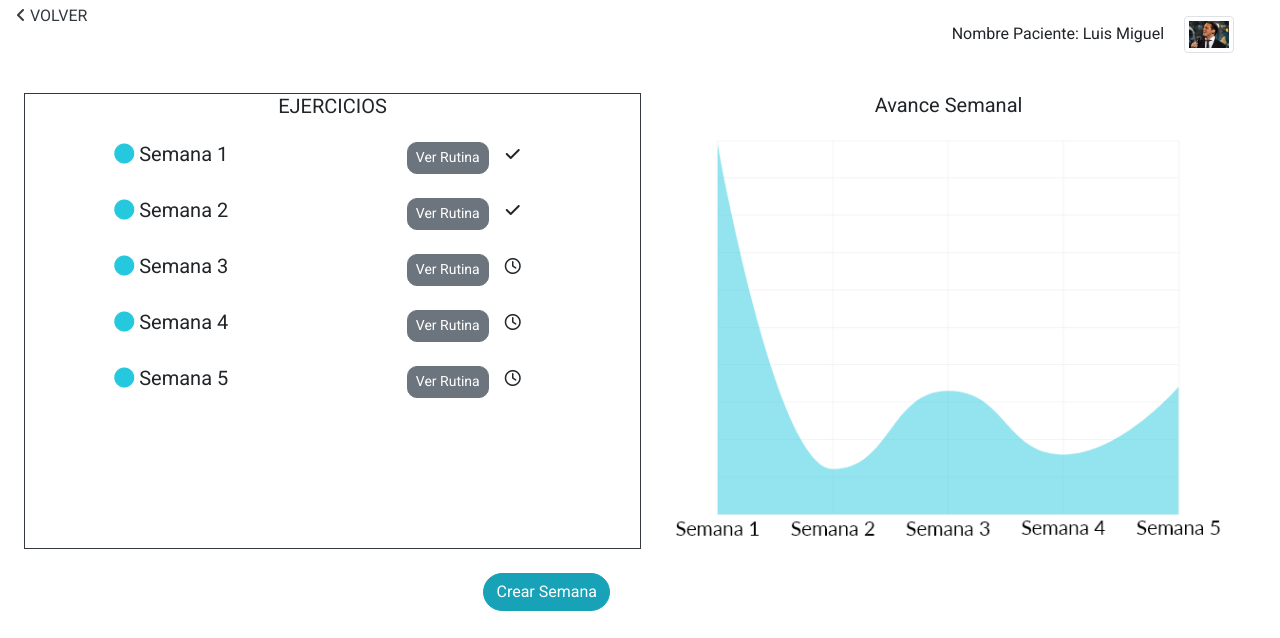
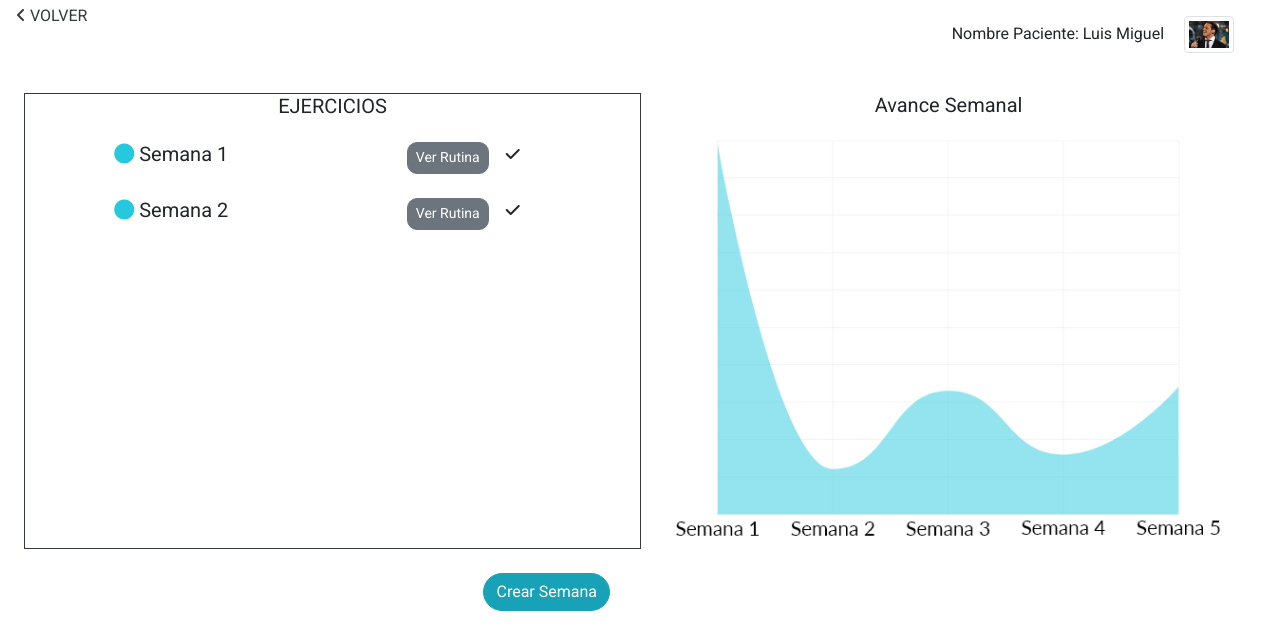
Before and after one commit to nicortezm/telerehab, a Django app: page /detalle_paciente/1/ in a window 1280 px wide. Shown: the part 67-705 px from the top of the page. Run offline with Django 4.2, Linux system fonts and the light colour scheme; a user stored in the database is signed in; data comes from the database, SQL or seed files in the repository; some libraries are stand-ins or nearby versions.

Commit message:
changes: profile, detalle_paciente

```diff
--- a/pagina/models.py
+++ b/pagina/models.py
@@ -26,6 +26,7 @@
     kinesiologo = models.ForeignKey(
         Kinesiologo, on_delete=models.PROTECT, null=True)
     paciente = models.ForeignKey(Paciente, on_delete=models.PROTECT)
+    status = models.BooleanField(default=False)
 
     def __str__(self):
         return self.nombre
@@ -64,7 +65,7 @@
         super().save(*args, **kwargs)
 
 
-class Actividad(models.Model):
+class Rutina(models.Model):
     ejercicio = models.ForeignKey(Ejercicio, on_delete=models.PROTECT)
 
     semana = models.ForeignKey(Semana, on_delete=models.CASCADE)
@@ -76,10 +77,10 @@
     video = models.FileField(upload_to='videos/pomo', null=True,
                              validators=[FileExtensionValidator(allowed_extensions=['MOV', 'avi', 'mp4', 'webm', 'mkv'])])
     date_uploaded = models.DateTimeField(default=timezone.now)
-    actividad = models.ForeignKey(Actividad, on_delete=models.CASCADE)
+    rutina = models.ForeignKey(Rutina, on_delete=models.CASCADE)
 
 
 class Feedback(models.Model):
     nota = models.IntegerField()  # TODO: ADD CHOICES
     comentario = models.TextField()
-    actividad = models.ForeignKey(Actividad, on_delete=models.CASCADE)
+    rutina = models.ForeignKey(Rutina, on_delete=models.CASCADE)
--- a/pagina/views.py
+++ b/pagina/views.py
@@ -7,7 +7,7 @@
 from django.contrib.auth.decorators import login_required, user_passes_test
 from users.views import is_paciente, is_kinesiologo, is_admin, is_admin_or_kinesiologo
 from users.models import Kinesiologo, Paciente, User
-from pagina.models import Categoria, Ejercicio
+from pagina.models import Categoria, Ejercicio, Semana
 # Create your views here.
 
 # VISTAS GENERICAS
@@ -31,11 +31,17 @@
 
 @login_required(login_url='login')
 def perfil(request):
+    typeuser = ''
     user_form = forms.UpdateUserForm(instance=request.user)
     if is_kinesiologo(request.user):
         profile_form = forms.UpdateKinesiologoForm()
+        typeuser = 'k'
+    elif is_paciente(request.user):
+        profile_form = forms.UpdatePacienteForm(instance=request.user.paciente)
+        typeuser = 'p'
     else:
-        profile_form = forms.UpdatePacienteForm()
+        profile_form = forms.UpdateUserForm()
+        typeuser = 'a'
 
     if request.method == 'POST':
         user_form = forms.UpdateUserForm(request.POST, instance=request.user)
@@ -52,11 +58,13 @@
             user_dummy.username = user_form.cleaned_data['email'].replace(
                 '@', '')
             user_dummy.save()
-        if is_admin_or_kinesiologo(request.user):
+        if typeuser in ('p', 'k'):
             if profile_form.is_valid():
                 profile_form.save()
+
         return redirect(to='afterlogin')
-    mydict = {'userForm': user_form, 'profileForm': profile_form}  #
+    mydict = {'userForm': user_form,
+              'profileForm': profile_form, 'typeuser': typeuser}  #
     return render(request, 'core/perfil.html', context=mydict)
 
 
@@ -125,8 +133,10 @@
 @user_passes_test(is_admin_or_kinesiologo)
 def detalle_paciente_view(request, id):
     paciente = Paciente.objects.get(id=id)
+    semana = Semana.objects.filter(paciente_id=id)
     context = {
-        'paciente': paciente
+        'paciente': paciente,
+        'semanas': semana,
     }
     return render(request, 'pagina/detalle_paciente.html', context=context)
 
@@ -222,6 +232,7 @@
                 user_id=request.user.id)
             semana.paciente = Paciente.objects.get(id=id)
             semana.save()
+            return HttpResponseRedirect(reverse('detalle-paciente', kwargs={'id': semana.paciente.id}))
     return render(request, 'pagina/crear_semana.html', context=context)
 
 
--- a/templates/pagina/detalle_paciente.html
+++ b/templates/pagina/detalle_paciente.html
@@ -37,13 +37,14 @@
         <div class="col border border-dark">
 
             <h5 class="text-center">EJERCICIOS</h5>
-
+            {% if semanas %}
+            {% for semana in semanas %}
             <div class="row mt-4">
 
                 <div class="col">
                     <h5 class="text-center">
                         <i style="color: #26C8DD" class="fa-solid fa-circle"></i>
-                        Semana 1
+                        {{semana.nombre}}
                     </h5>
                 </div>
 
@@ -52,66 +53,12 @@
                     <i class="fa-solid fa-check ml-3 mt-1"></i>
                 </div>
             </div>
+            {% endfor %}
+            {% else %}
 
-            <div class="row mt-4">
+            <p>No hay semanas creadas</p>
 
-                <div class="col">
-                    <h5 class="text-center">
-                        <i style="color: #26C8DD" class="fa-solid fa-circle"></i>
-                        Semana 2
-                    </h5>
-                </div>
-
-                <div class="col d-flex justify-content-center">
-                    <button class="btn btn-secondary btn-sm" style="border-radius: 10px;">Ver Rutina</button>
-                    <i class="fa-solid fa-check ml-3 mt-1"></i>
-                </div>
-            </div>
-
-            <div class="row mt-4">
-
-                <div class="col">
-                    <h5 class="text-center">
-                        <i style="color: #26C8DD" class="fa-solid fa-circle"></i>
-                        Semana 3
-                    </h5>
-                </div>
-
-                <div class="col d-flex justify-content-center">
-                    <button class="btn btn-secondary btn-sm" style="border-radius: 10px;">Ver Rutina</button>
-                    <i class="fa-regular fa-clock ml-3 mt-1"></i>
-                </div>
-            </div>
-
-            <div class="row mt-4">
-
-                <div class="col">
-                    <h5 class="text-center">
-                        <i style="color: #26C8DD" class="fa-solid fa-circle"></i>
-                        Semana 4
-                    </h5>
-                </div>
-
-                <div class="col d-flex justify-content-center">
-                    <button class="btn btn-secondary btn-sm" style="border-radius: 10px;">Ver Rutina</button>
-                    <i class="fa-regular fa-clock ml-3 mt-1"></i>
-                </div>
-            </div>
-
-            <div class="row mt-4">
-
-                <div class="col">
-                    <h5 class="text-center">
-                        <i style="color: #26C8DD" class="fa-solid fa-circle"></i>
-                        Semana 5
-                    </h5>
-                </div>
-
-                <div class="col d-flex justify-content-center">
-                    <button class="btn btn-secondary btn-sm" style="border-radius: 10px;">Ver Rutina</button>
-                    <i class="fa-regular fa-clock ml-3 mt-1"></i>
-                </div>
-            </div>
+            {% endif %}
 
 
         </div>
```
Also changed, not shown: pagina/forms.py (+12 -3 lines), templates/core/perfil.html (+40 -0 lines), db.sqlite3, pagina/migrations/0004_rename_actividad_rutina_and_more.py (added), pagina/migrations/0005_semana_status.py (added).
